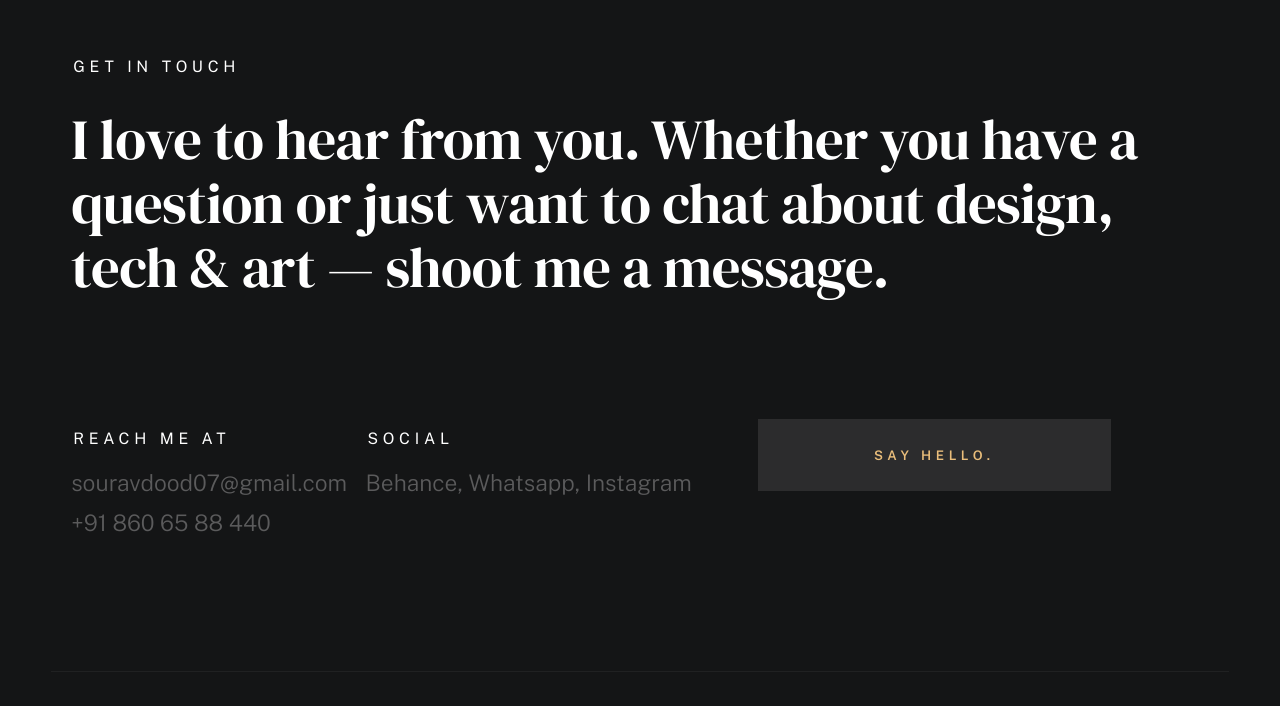
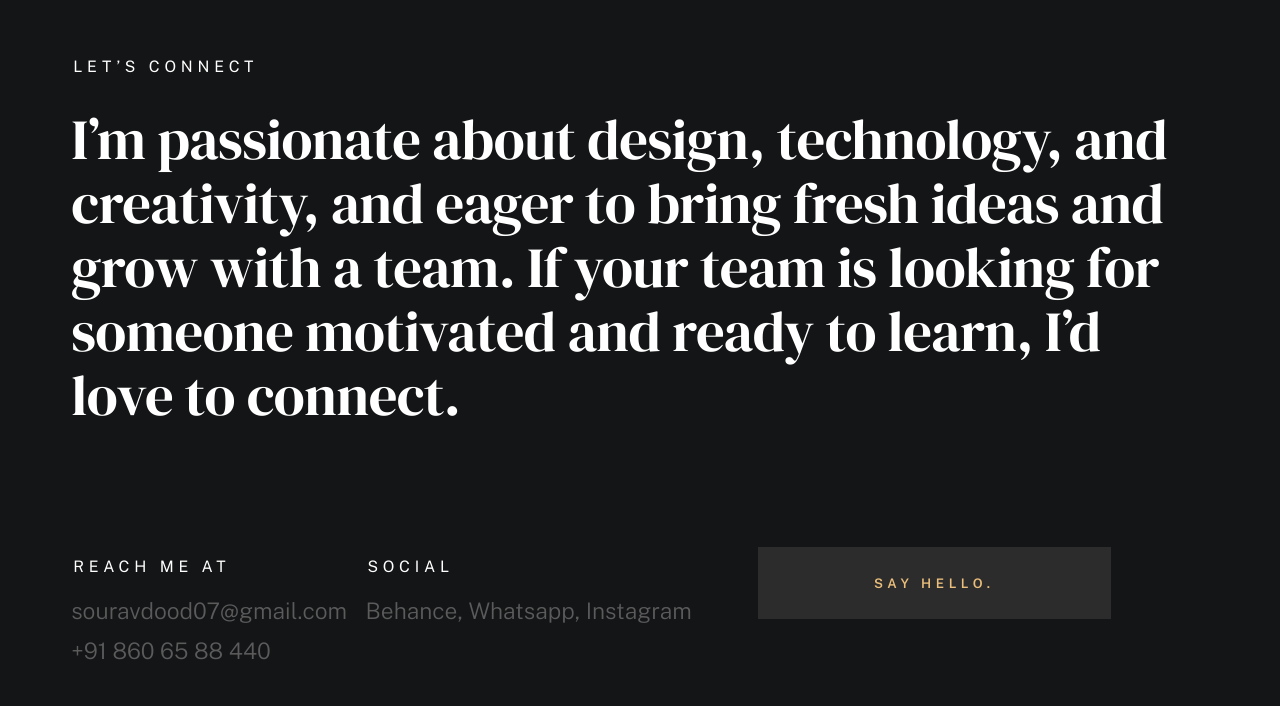
Before and after one commit to Souravdood/portfolio, a plain HTML site: page index.html in a window 1280 px wide. Shown: the part 4458-5164 px from the top of the page. Before the commit the page ends 5130 px from the top, so only its background shows below. Drawn offline with nearby package versions, Linux system fonts and the light colour scheme; a web font is replaced by a local one.

Commit message:
Update index.html

```diff
--- a/index.html
+++ b/index.html
@@ -596,14 +596,14 @@
                 <div class="row contact-top">
                     <div class="column lg-12">
                         <h2 class="text-pretitle">
-                            Get In Touch
+                            Let’s Connect
                         </h2>
 
                         <p class="h1">
-                            I love to hear from you.
-                            Whether you have a question or just
-                            want to chat about design, tech & art — shoot me a message.
-                        </p>
+                            I’m passionate about design, technology, and creativity,
+                            and eager to bring fresh ideas and grow with a team.
+                            If your team is looking for someone motivated and ready to learn,
+                            I’d love to connect.
                     </div>
                 </div> <!-- end contact-top -->
 
```
